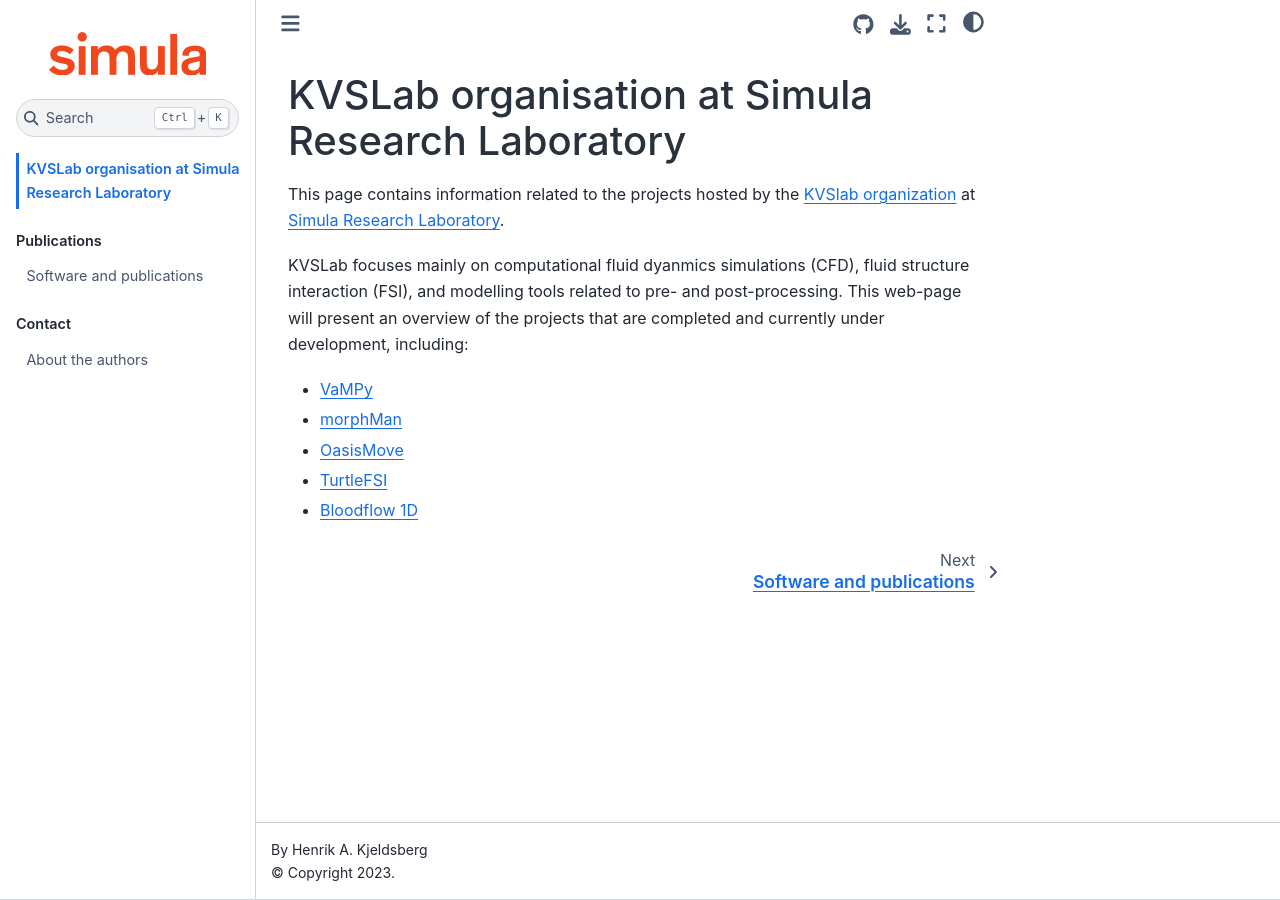
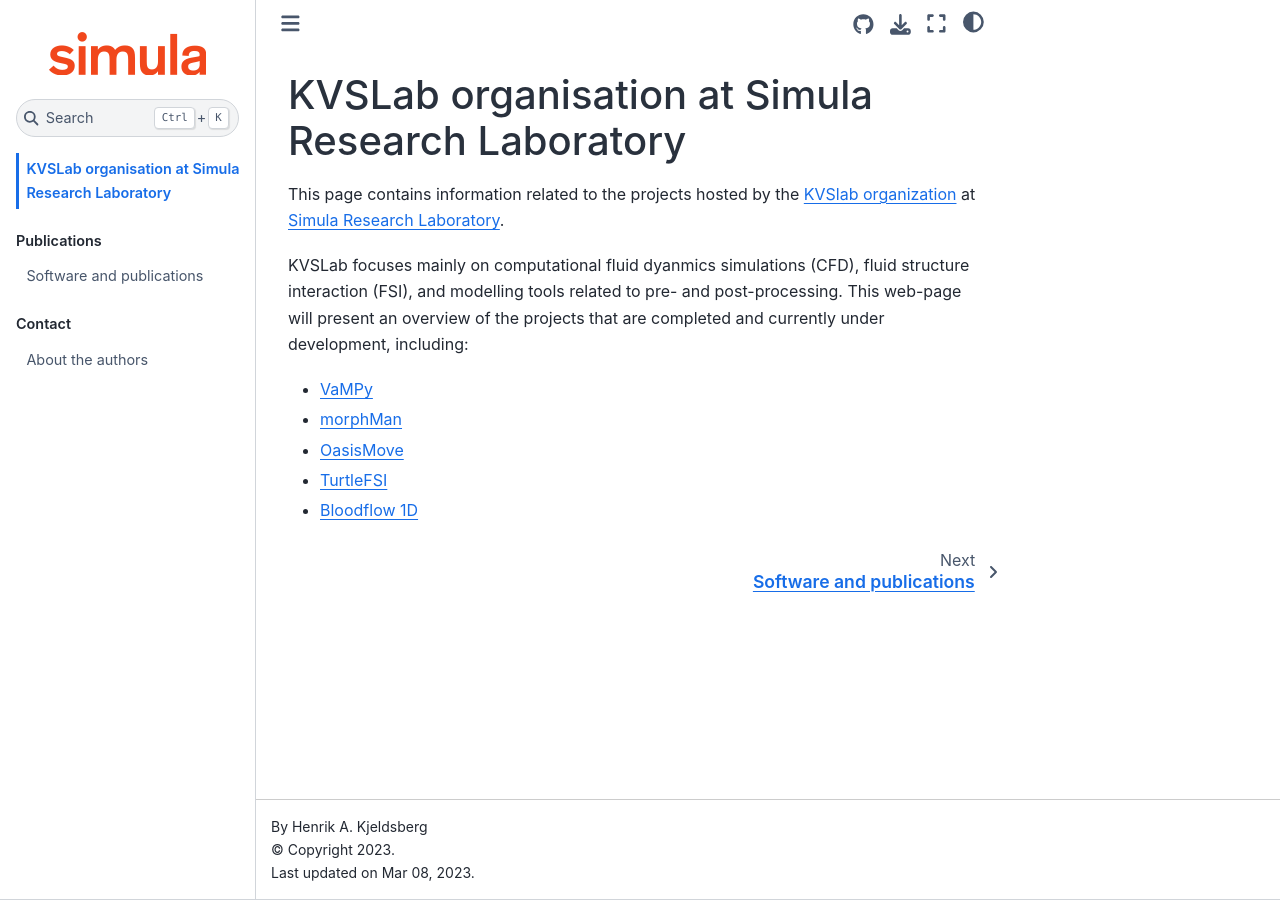
Before and after one commit to KVSlab/kvslab.github.io, a Jupyter Book: the page built from docs/index.md, in a window 1280 px wide. Built offline with Jupyter Book 1.0.4 settings and Sphinx 7.4.7 and the Sphinx Book theme 1.1.4, drawn with Linux system fonts in a browser that asks for light colours; part of the change alters nothing that is shown.

Commit message:
Update docs config

```diff
--- a/docs/_config.yml
+++ b/docs/_config.yml
@@ -5,10 +5,10 @@
 
 #######################################################################################
 # Book settings
-title                       : KVSLab  # The title of the book. Will be placed in the left navbar.
-author                      : Henrik A. Kjeldsberg  # The author of the book
-copyright                   : "2023"  # Copyright year to be placed in the footer
-logo                        : logo.png  # A path to the book logo
+title: KVSLab  # The title of the book. Will be placed in the left navbar.
+author: Henrik A. Kjeldsberg  # The author of the book
+copyright: "2023"  # Copyright year to be placed in the footer
+logo: logo.png  # A path to the book logo
 
 # Force re-execution of notebooks on each build.
 # See https://jupyterbook.org/content/execute.html
@@ -26,9 +26,23 @@ bibtex_bibfiles:
 
 # Information about where the book exists on the web
 repository:
-  url: https://github.com/hkjeldsberg/KVSLab  # Online location of your book
+  url: https://github.com/kvslab/kvslab.github.io  # Online location of your book
   path_to_book: docs  # Optional path to your book, relative to the repository root
   branch: main  # Which branch of the repository should be used when creating links (optional)
+
+sphinx:
+  extra_extensions:
+    - 'sphinx.ext.autodoc'
+    - 'sphinx.ext.napoleon'
+    - 'sphinx.ext.viewcode'
+  config:
+    html_last_updated_fmt: "%b %d, %Y"
+    suppress_warnings: [ "mystnb.unknown_mime_type" ]
+
+launch_buttons:
+  notebook_interface: "jupyterlab"
+  binderhub_url: "https://mybinder.org"
+
 
 # Add GitHub buttons to your book
 # See https://jupyterbook.org/customize/config.html#add-a-link-to-your-repository
```
